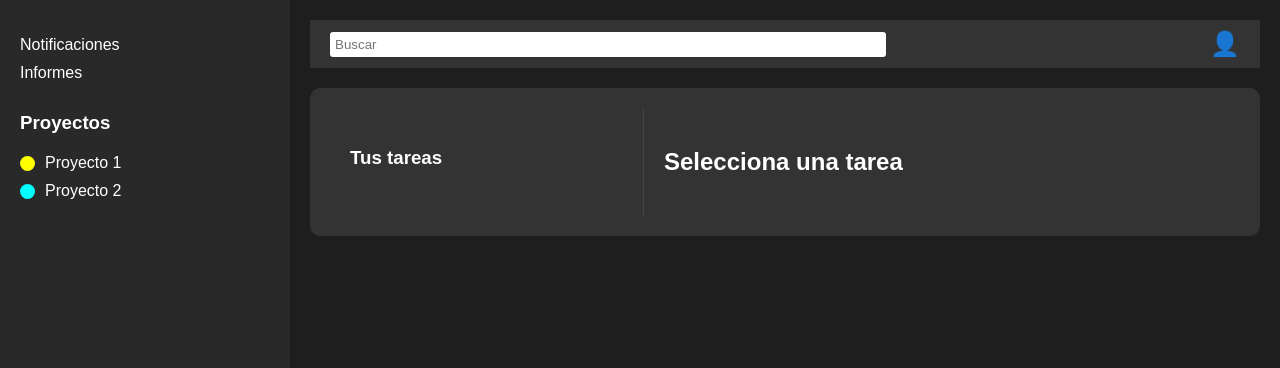
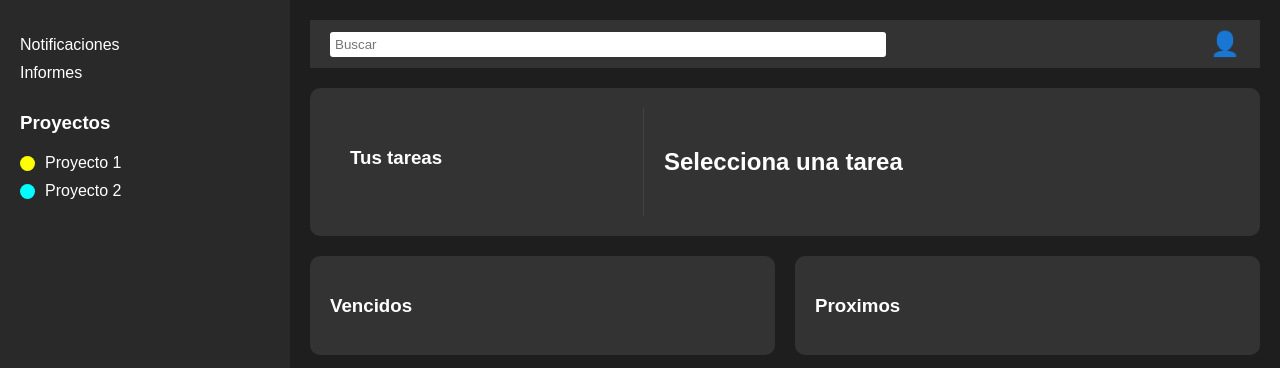
Before and after one commit to JonatanBarcenas/SistemaGestion, a PHP site: page /tareas.php in a window 1280 px wide. Shown: the top 368 px of the page. Run offline with PHP 8.4, Linux system fonts and the light colour scheme; the visitor is signed in with stand-in values (Sample User, id 1); data that the repository does not hold is empty.

Commit message:
Add alert display for overdue and upcoming tasks; integrate check_alerts.php and update CSS styles

```diff
--- a/css/tareas.css
+++ b/css/tareas.css
@@ -129,3 +129,14 @@ border-radius: 10px;
     border-radius: 5px;
     min-height: 150px;
 }
+
+.alerts-wrapper {
+    display: flex;
+    gap: 20px;
+    margin: 20px 0;
+}
+
+.alertas {
+    flex: 1;
+    margin: 0 !important; /* Override inline styles */
+}
--- a/tareas.php
+++ b/tareas.php
@@ -4,6 +4,7 @@ require_once 'config/session_config.php';
 checkLogin();
 
     include 'conexion.php';
+    include 'check_alerts.php';
 
     try {
         $cnn = conectar();
@@ -16,14 +17,19 @@ checkLogin();
                 WHERE p.usuario_id = ?";
 
         $stmt = $cnn->prepare($sql);
+        $usuario_id = $_SESSION['usuario_id'];
         $stmt->bind_param("i", $usuario_id);
         $stmt->execute();
         $result = $stmt->get_result();
+
 
         $tareas = [];
         while ($row = $result->fetch_assoc()) {
             $tareas[] = $row;
         }
+
+        checkDates();
+
     } catch (PDOException $e) {
         echo "Error en la conexión: " . $e->getMessage();
     }
@@ -95,7 +101,28 @@ while($row = $result->fetch_assoc()) {
                         <div class="description" id="task-description"></div>
                     </div>
                 </div>
+
             </section>
+            <div class="alerts-wrapper">
+                <section class="project-section alertas">
+                    <div>
+                        <h3>Vencidos</h3>
+                        <div id="alertas">
+                            <?php echo $alertas; ?>
+                        </div>
+                    </div>
+                </section>
+
+                <section class="project-section alertas">
+                    <div>
+                        <h3>Proximos</h3>
+                        <div id="alertas">
+                            <?php echo $alertas; ?>
+                        </div>
+                    </div>
+                </section>
+            </div>
+
         </main>
     </div>
 
```
